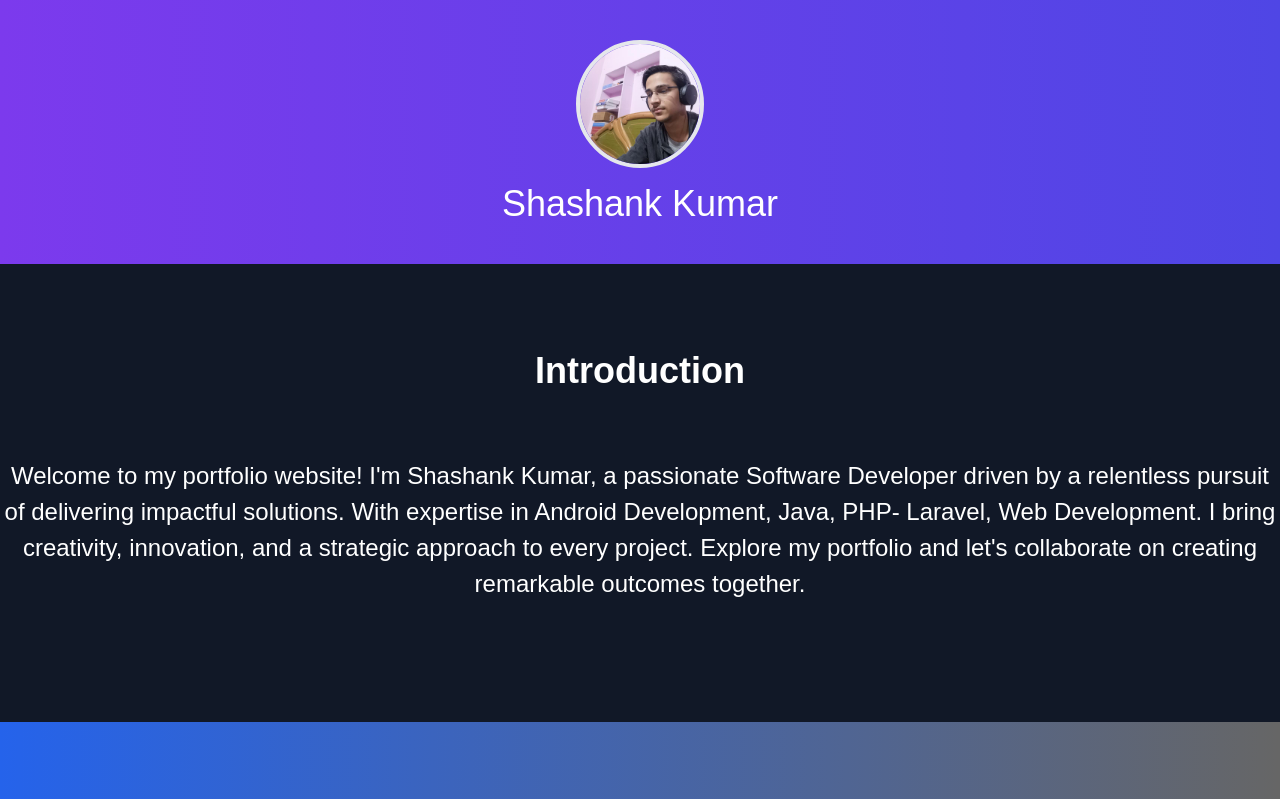
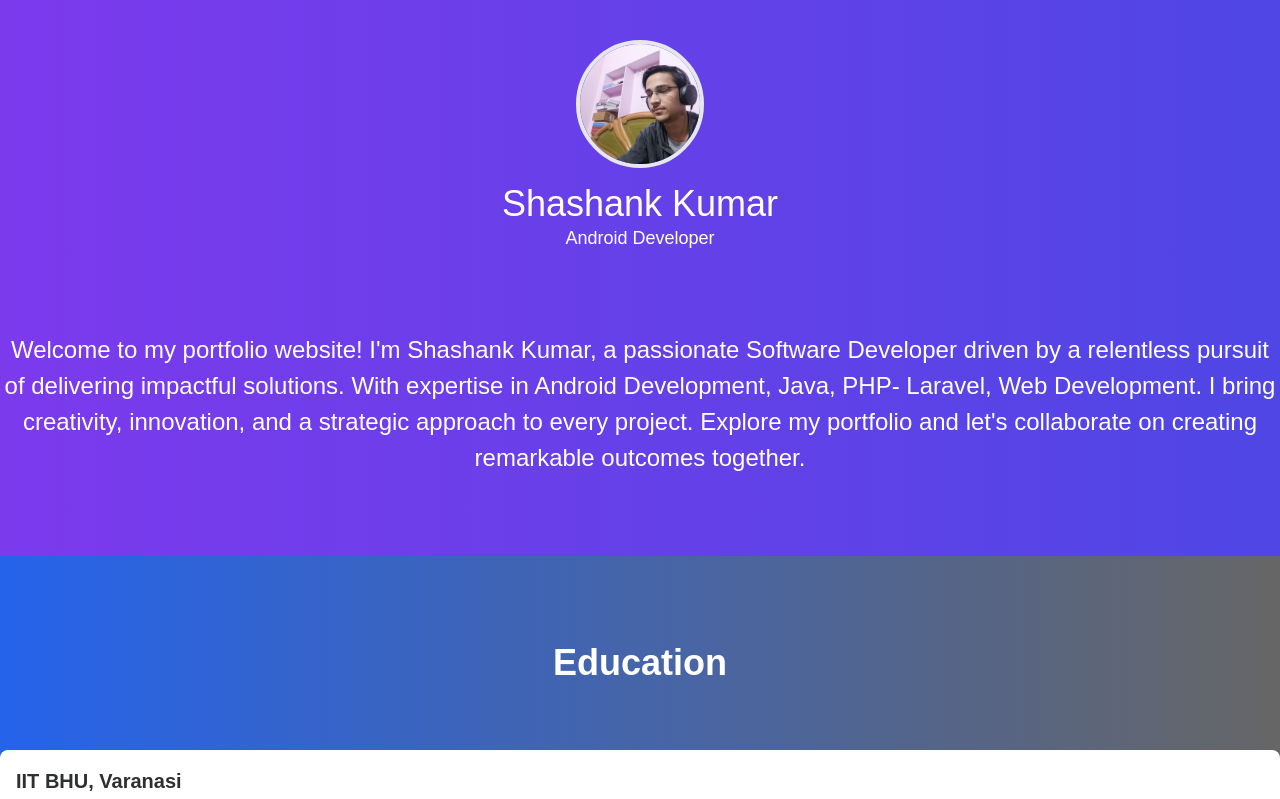
Before and after one commit to shashankiitbhu/COPS-Portfolio, a plain HTML site: page index.htm in a window 1280 px wide. Shown: the top 799 px of the page. Drawn offline with nearby package versions, Linux system fonts and the light colour scheme; a script that the page names is missing.

Commit message:
header changes

```diff
--- a/index.htm
+++ b/index.htm
@@ -142,21 +142,25 @@
   </style>
 </head>
 <body>
-  <header class="bg-gradient-to-r from-purple-600 to-indigo-600 text-white py-10">
+    <header class="bg-gradient-to-r from-purple-600 to-indigo-600 text-white py-10 relative">
   <div class="container mx-auto flex items-center justify-center flex-col">
     <img src="profile.jpg" alt="Profile Photo" class="w-32 rounded-full mb-4 border-4">
     <h1 class="text-4xl">Shashank Kumar</h1>
+    <p class="text-lg">Android Developer</p>
   </div>
+  <div class="header-shapes"></div>
 </header>
 
-  <section id="intro" class="section bg-gray-900 text-white">
+<section id="intro" class="bg-gradient-to-r from-purple-600 to-indigo-600 text-white py-10 relative">
   <div class="container mx-auto section-content">
-      <h2 class="section-title">Introduction</h2>
     <p class="section-subtitle">
       Welcome to my portfolio website! I'm Shashank Kumar, a passionate Software Developer driven by a relentless pursuit of delivering impactful solutions. With expertise in Android Development, Java, PHP- Laravel, Web Development. I bring creativity, innovation, and a strategic approach to every project. Explore my portfolio and let's collaborate on creating remarkable outcomes together.
     </p>
   </div>
+  <div class="intro-shapes"></div>
 </section>
+
+
 
   <section id="education" class="section bg-gradient-to-r from-blue-600 to-cyan-600 text-white">
     <div class="container mx-auto section-content">
@@ -205,7 +209,7 @@
 
   <section id="skills" class="section bg-gradient-to-r from-green-600 to-lime-600 text-white">
     <div class="container mx-auto section-content">
-      <h2 class="section-title">Tech Stack Skills</h2>
+      <h2 class="section-title">My Skills</h2>
       <ul class="grid grid-cols-2 md:grid-cols-4 gap-4">
         <li class="p-4 bg-white rounded-lg text-center text-gray-500  flex-col hover:shadow-xl transition duration-500">
           <i class="fab fa-html5 text-3xl mb-2 text-gray-500"></i>
```
Lines whose indentation alone changed are shown as unchanged.
